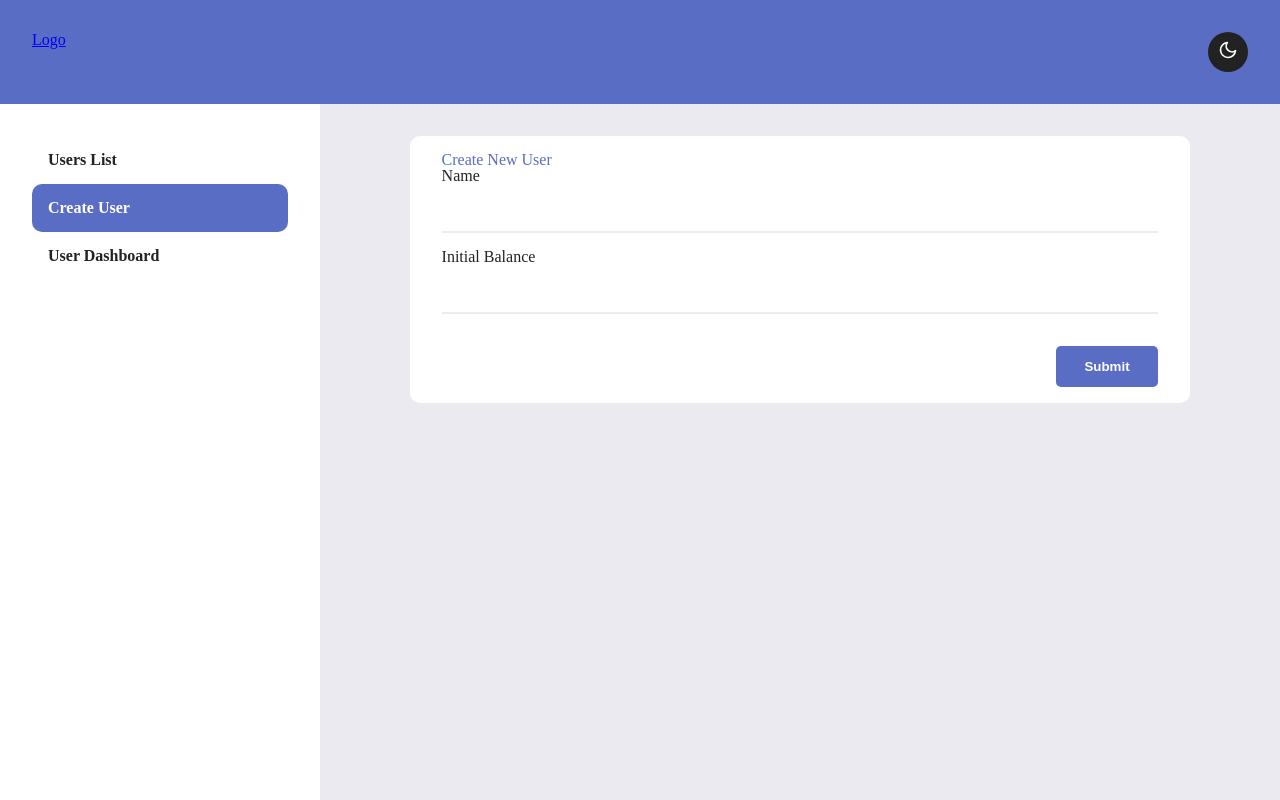
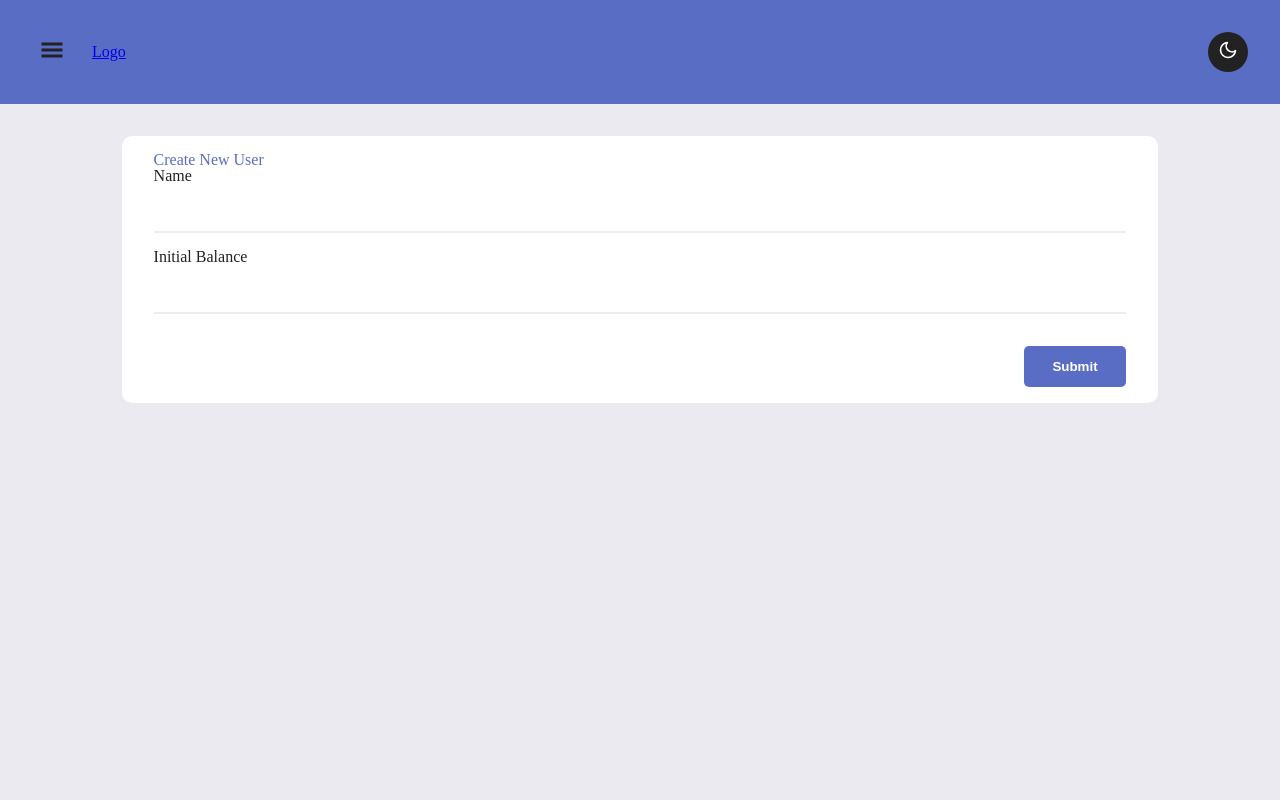
Before and after one commit to eefborromeo/banking-app, a React (Create React App) app: page /new in a window 1280 px wide. Shown: the top 800 px of the page. Built offline with nearby package versions, Linux system fonts and the light colour scheme.

Commit message:
created sidebar function

```diff
--- a/src/pages/Layout.js
+++ b/src/pages/Layout.js
@@ -1,9 +1,12 @@
-import React from "react";
+import React, {useState} from "react";
 import { Link, NavLink, Outlet } from "react-router-dom";
 import styled from "styled-components";
+import { GiHamburgerMenu } from "react-icons/gi";
 import { FiSun, FiMoon } from "react-icons/fi";
 
 export default function Layout({ themes, theme, setTheme }) {
+  const [isSideBarOpen, setIsSideBarOpen] = useState(true);
+
   const toggleTheme = () => {
     if (theme === 'light') {
       setTheme('dark')
@@ -12,15 +15,22 @@ export default function Layout({ themes, theme, setTheme }) {
     }
   }
 
+  const toggleSideBar = () => isSideBarOpen ? setIsSideBarOpen(false) : setIsSideBarOpen(true)
+
 
   return (
     <div>
       <TopBar>
-        <Link to="/">Logo</Link>
+        <div>
+          <button onClick={toggleSideBar}>
+            <GiHamburgerMenu />
+          </button>
+          <Link to="/">Logo</Link>
+        </div>
         <button onClick={toggleTheme}>{theme === 'light' ? <FiMoon /> : <FiSun />}</button>
       </TopBar>
       <StyledLayout>
-        <SideBar>
+        <SideBar isSideBarOpen={isSideBarOpen}>
           <ul>
             <StyledLink activeClassName="active" to="/users">
               Users List
@@ -59,6 +69,8 @@ const SideBar = styled.div`
   padding: 2rem;
   font-weight: bold;
   font-size: 2rem;
+  position: ${props => props.isSideBarOpen ? 'absolute' : 'static'};
+  left: -100%;
 
   div {
     color: #596dc4;
@@ -112,5 +124,17 @@ const TopBar = styled.div`
     background: ${themes => themes.theme.sunBgColor};
     color: ${themes => themes.theme.sunColor};
     font-size: 20px;
+    cursor: pointer;
+  }
+  div {
+    display: flex;
+    align-items: center;
+    gap: 20px;
+    button {
+      background: none;
+      font-size: 1.5rem;
+      cursor: pointer;
+      color: ${themes => themes.theme.textColor}
+    }
   }
 `
```
